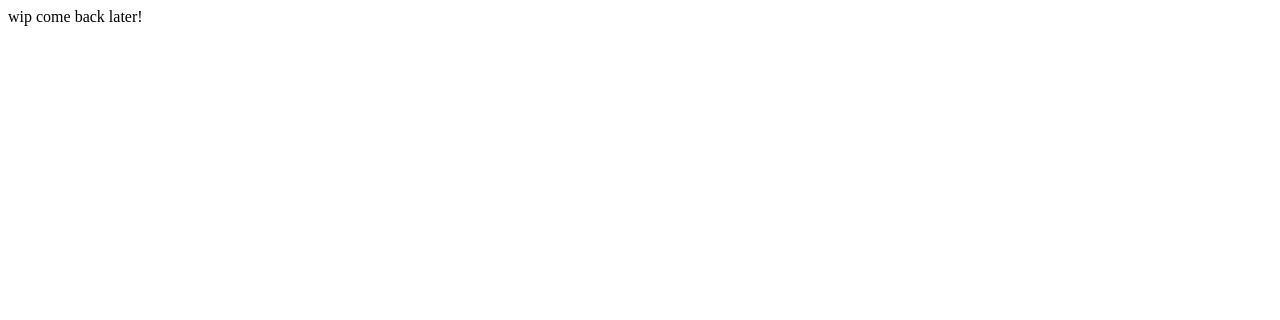
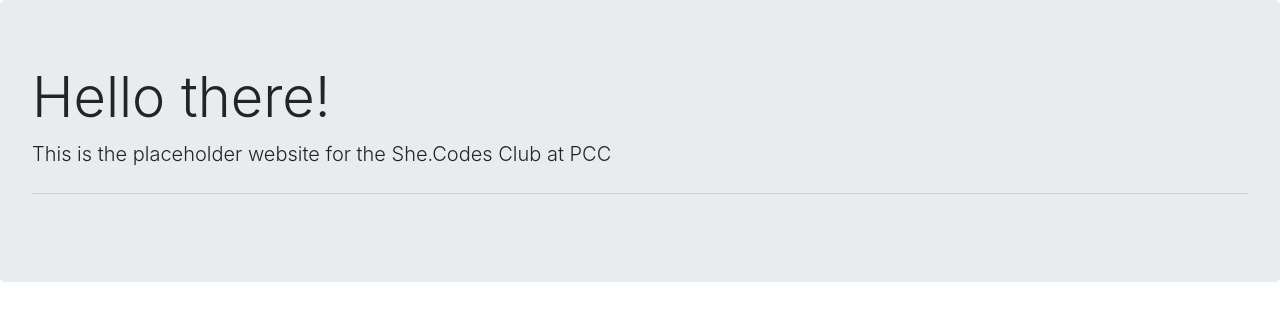
Before and after one commit to pccshecodes/pccshecodes.github.io, a plain HTML site: page index.html in a window 1280 px wide. Drawn offline with nearby package versions, Linux system fonts and the light colour scheme.

Commit message:
still a wip but with boostrap this time

```diff
--- a/index.html
+++ b/index.html
@@ -1,9 +1,19 @@
 <!doctype html>
 <html lang="en">
     <head>
-
+        <meta charset="utf-8">
+        <meta name="viewport" content="width=device-width, initial-scale=1, shrink-to-fit=no">
+        <!-- bootstrap 4 -->
+        <link rel="stylesheet" href="https://stackpath.bootstrapcdn.com/bootstrap/4.4.1/css/bootstrap.min.css" integrity="sha384-Vkoo8x4CGsO3+Hhxv8T/Q5PaXtkKtu6ug5TOeNV6gBiFeWPGFN9MuhOf23Q9Ifjh" crossorigin="anonymous">
+        <script src="https://code.jquery.com/jquery-3.4.1.slim.min.js" integrity="sha384-J6qa4849blE2+poT4WnyKhv5vZF5SrPo0iEjwBvKU7imGFAV0wwj1yYfoRSJoZ+n" crossorigin="anonymous"></script>
+        <script src="https://cdn.jsdelivr.net/npm/popper.js@1.16.0/dist/umd/popper.min.js" integrity="sha384-Q6E9RHvbIyZFJoft+2mJbHaEWldlvI9IOYy5n3zV9zzTtmI3UksdQRVvoxMfooAo" crossorigin="anonymous"></script>
+        <script src="https://stackpath.bootstrapcdn.com/bootstrap/4.4.1/js/bootstrap.min.js" integrity="sha384-wfSDF2E50Y2D1uUdj0O3uMBJnjuUD4Ih7YwaYd1iqfktj0Uod8GCExl3Og8ifwB6" crossorigin="anonymous"></script>
     </head>
     <body>
-        wip come back later!
+        <div class="jumbotron">
+            <h1 class="display-4">Hello there!</h1>
+            <p class="lead">This is the placeholder website for the She.Codes Club at PCC</p>
+            <hr class="my-4">
+        </div>
     </body>
 </html>
```
